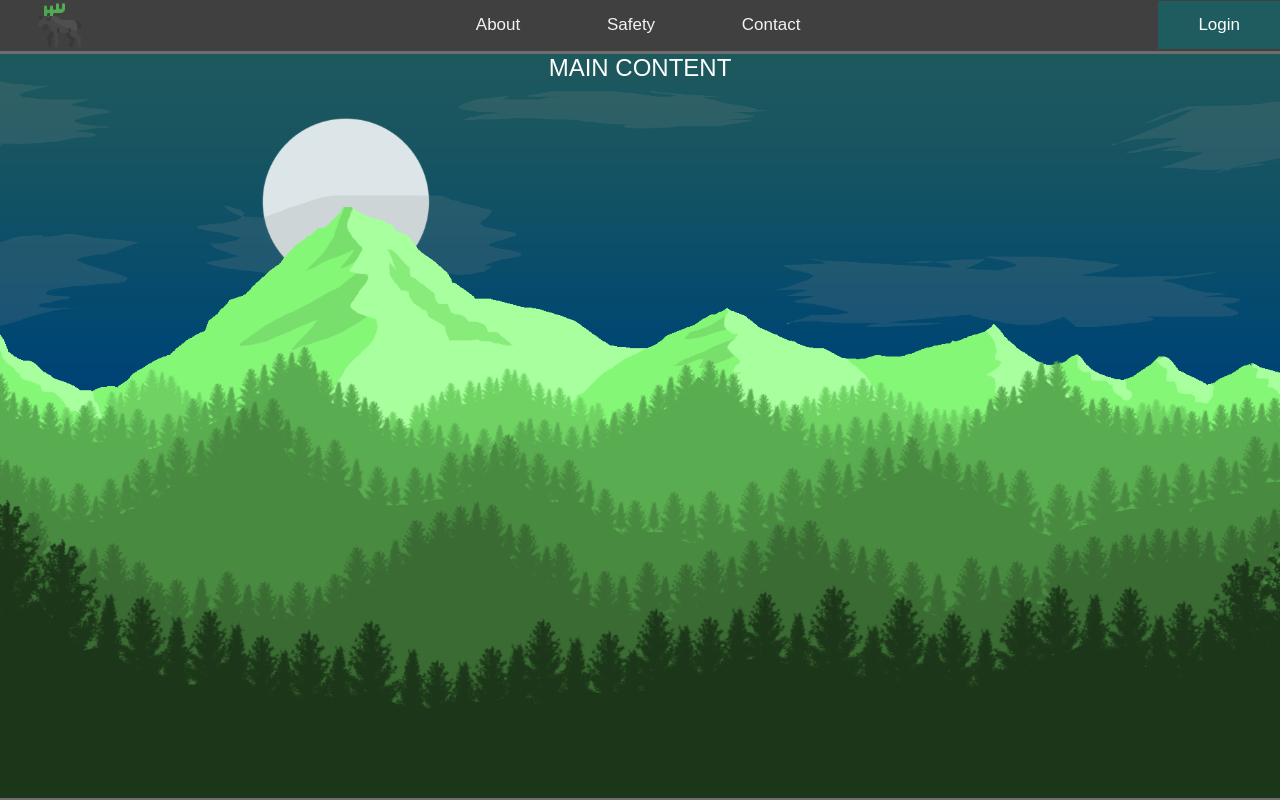
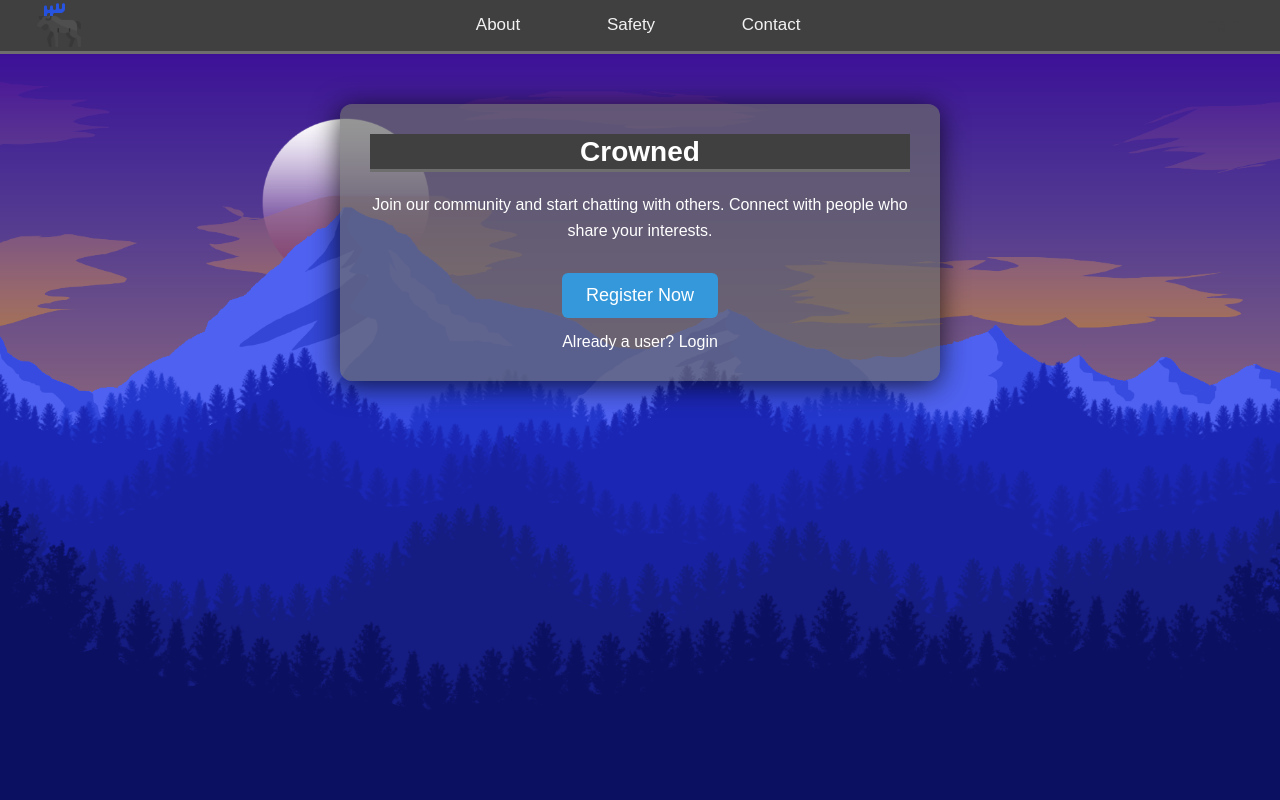
Before and after one commit to ivarjt/flask-webchat, a Flask app: page /new_home in a window 1280 px wide. Run offline with Flask 3, Linux system fonts and the light colour scheme.

Commit message:
#33 Homepage css

```diff
--- a/app/static/new_home.css
+++ b/app/static/new_home.css
@@ -53,7 +53,7 @@ header {
 
   /* Add an active class to highlight the current page */
   .topnav a.active {
-    background-image: url(moose_icon_green.png);
+    background-image: url(moose_icon_blue.png);
     background-size: contain;
     background-repeat: no-repeat;
     background-position: center center;
@@ -69,8 +69,8 @@ header {
 
   .topnav a.split-right {
     float: right;
-    background-color: #1e5c60;
-    color: white;
+    background-color: var(--main-bg-color);
+    color: var(--main-bg-color);
   }
 
   .topnav a.nav-center {
@@ -86,12 +86,12 @@ header {
 }
 
 main {
-  background-color: #f8f8f8;
   background-size: cover;
   background-repeat: no-repeat;
   background-position: 50% 30%;
   flex: 5 5 150px;
-  background-image: url('forest_background_green.png'); /* Set the default background image here */
+  background-image: url('forest_background_blue.png'); /* Set the default background image here */
+
 }
 
 
@@ -181,7 +181,7 @@ footer {
 
 /* Additional background images for the logo click */
 main.logo-clicked {
-  background-image: url('forest_background_blue.png') !important; /* Ensure the path is correct */
+  background-image: url('forest_background_green.png') !important; /* Ensure the path is correct */
 }
 
 main.logo-clicked-2 {
@@ -189,7 +189,7 @@ main.logo-clicked-2 {
 }
 
 .topnav #logo.logo-clicked {
-  background-image: url('moose_icon_blue.png') !important;
+  background-image: url('moose_icon_green.png') !important;
 }
 
 .topnav #logo.logo-clicked-2 {
--- a/app/templates/authentication/login.html
+++ b/app/templates/authentication/login.html
@@ -40,7 +40,7 @@
             padding: 60px 32px;
             width: 370px;
             transform: translate(-50%, -50%);
-            background: rgba(255, 255, 255, 0.04);
+            background: rgba(188, 37, 37, 0.04);
             box-shadow: -1px 4px 28px 0px rgba(0, 0, 0, 0.75);
         }
 
--- a/app/templates/new_home.html
+++ b/app/templates/new_home.html
@@ -1,3 +1,4 @@
+<!DOCTYPE html>
 <html lang="en">
 <head>
     <meta charset="UTF-8">
@@ -5,7 +6,73 @@
     <link rel="shortcut icon" href="{{ url_for('static', filename='MooseFavicon.png') }}">
     <link rel="stylesheet" type="text/css" href="{{ url_for('static', filename='new_home.css') }}">
     <link rel="stylesheet" href="https://cdnjs.cloudflare.com/ajax/libs/font-awesome/4.7.0/css/font-awesome.min.css">
-    <title>Home</title>
+    <title>Crowned</title>
+
+    <style>
+        /* Reset margin for header */
+        header {
+            margin-bottom: 0;
+        }
+
+        .card {
+            margin: 0 auto 20px; /* Center the card */
+            margin-top: 50px;
+            width: 90%; /* Make the card wider */
+            max-width: 600px; /* Set maximum width */
+            border-radius: 12px; /* Round the corners */
+            box-shadow: -1px 4px 28px 0px rgba(0, 0, 0, 0.75);
+            background: rgba(106, 106, 106, 0.7);
+        }
+
+        .card .content {
+            padding: 30px; /* Increase padding */
+        }
+
+        .card header {
+            font-size: 28px; /* Larger font size */
+            font-weight: bold;
+            margin-bottom: 20px;
+            text-align: center; /* Center align header */
+        }
+
+        .card p {
+            font-size: 16px; /* Larger font size for text */
+            line-height: 1.6; /* Increase line height */
+            margin-bottom: 30px; /* Increase margin */
+        }
+
+        .card .buttons {
+            display: flex;
+            flex-direction: column;
+            align-items: center;
+        }
+
+        .card .button {
+            display: inline-block;
+            background-color: #3498db;
+            color: #fff;
+            text-decoration: none;
+            padding: 12px 24px; /* Increase padding */
+            border-radius: 6px; /* Round the corners */
+            transition: background-color 0.3s;
+            font-size: 18px; /* Larger font size */
+            margin-bottom: 15px; /* Add margin between buttons */
+        }
+
+        .card .button:hover {
+            background-color: #2684d9;
+        }
+
+        .card .login-link {
+            color: white;
+            text-decoration: none;
+            font-size: 16px; /* Larger font size */
+        }
+
+        .card .login-link:hover {
+            text-decoration: underline;
+        }
+    </style>
 </head>
 <body>
     <header>
@@ -14,7 +81,7 @@
           <a href="#"class="nav-center">About</a>
           <a href="#"class="nav-center">Safety</a>
           <a href="#" class="nav-center">Contact</a>
-          <a href="#" class="split-right" >Login</a>
+          <a href="#" class="split-right">Login</a>
           <a href="javascript:void(0);" class="icon" onclick="myFunction()">
               <i class="fa fa-bars"></i>
             </a>
@@ -22,37 +89,25 @@
     </header>
 
     <div class="main">
+      <br><br><br>
         <main>
-            MAIN CONTENT
-            <!--<p>
-              Height of the div:
-              <span class="output"></span>
-          </p>
-            <button onclick="getHeight()">
-              Get Height
-          </button>
+            <!-- Existing main content -->
 
-          <script type="text/javascript">
-              function getHeight() {
-
-                  divElement = document.querySelector("main");
-
-                  elemHeight = divElement.offsetWidth;
-
-                  document.querySelector(".output").textContent
-                      = elemHeight + "px";
-              }
-          </script>-->
+            <!-- New card -->
+            <div class="card">
+                <div class="content">
+                    <header>Crowned</header>
+                    <p>Join our community and start chatting with others. Connect with people who share your interests.</p>
+                    <div class="buttons">
+                        <a href="{{ url_for('register') }}" class="button">Register Now</a>
+                        <a href="{{ url_for('login') }}" class="login-link">Already a user? Login</a>
+                    </div>
+                </div>
+            </div>
         </main>
     </div>
 
-    <footer>
-
-    </footer>
-</body>
-
-
-
+    <!-- Your existing scripts -->
     <script>
         /* Toggle between adding and removing the "responsive" class to topnav when the user clicks on the icon */
         function myFunction() {
@@ -89,8 +144,6 @@ document.addEventListener('DOMContentLoaded', function() {
         }
       });
     });
-
-
      </script>
-
+</body>
 </html>
```
Lines whose indentation alone changed are shown as unchanged.
